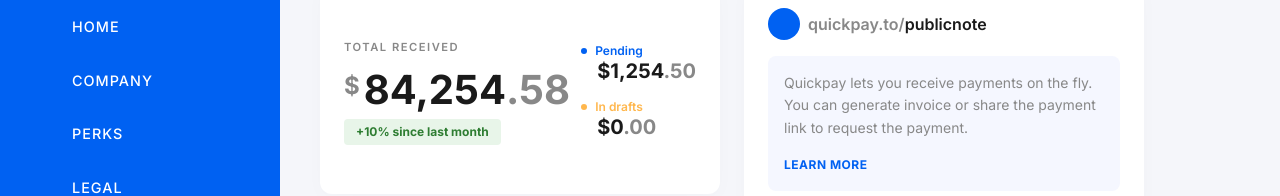
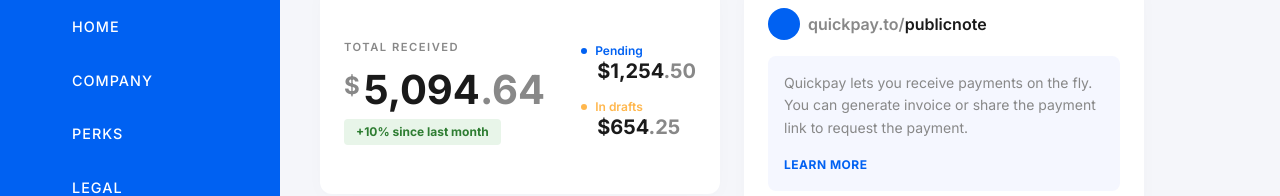
Before and after one commit to kimathikim/QuickpayQuiz, a Next.js app: page / in a window 1280 px wide. Shown: the part 120-316 px from the top of the page. Built offline with nearby package versions, Linux system fonts and the light colour scheme; some icons are missing; what @mui/material-nextjs would draw is missing.

Commit message:
refactor: Derive total received, pending, and draft amounts directly from the invoices array.

```diff
--- a/src/components/organisms/TotalReceivedCard.tsx
+++ b/src/components/organisms/TotalReceivedCard.tsx
@@ -8,10 +8,23 @@ import { RootState } from '@/store/store';
 import { formatCurrency } from '@/lib/utils';
 
 export default function TotalReceivedCard() {
-    const { totalReceived, pendingAmount, growthPercentage } = useAppSelector((state: RootState) => state.dashboard);
+    const { invoices, growthPercentage } = useAppSelector((state: RootState) => state.dashboard);
+
+    const totalReceived = invoices
+        .filter((inv) => inv.status === 'Paid')
+        .reduce((sum, inv) => sum + inv.amount, 0);
+
+    const pendingAmount = invoices
+        .filter((inv) => inv.status === 'Pending')
+        .reduce((sum, inv) => sum + inv.amount, 0);
+
+    const draftAmount = invoices
+        .filter((inv) => inv.status === 'Draft')
+        .reduce((sum, inv) => sum + inv.amount, 0);
+
     const total = formatCurrency(totalReceived);
     const pending = formatCurrency(pendingAmount);
-    const draft = formatCurrency(0);
+    const draft = formatCurrency(draftAmount);
 
     return (
         <Paper sx={{ p: 3, flex: 1, height: '100%', minHeight: 210, display: 'flex', flexDirection: 'row', justifyContent: 'space-between', alignItems: 'center', borderRadius: 3, boxShadow: '0px 4px 20px rgba(0,0,0,0.02)' }}>
```
